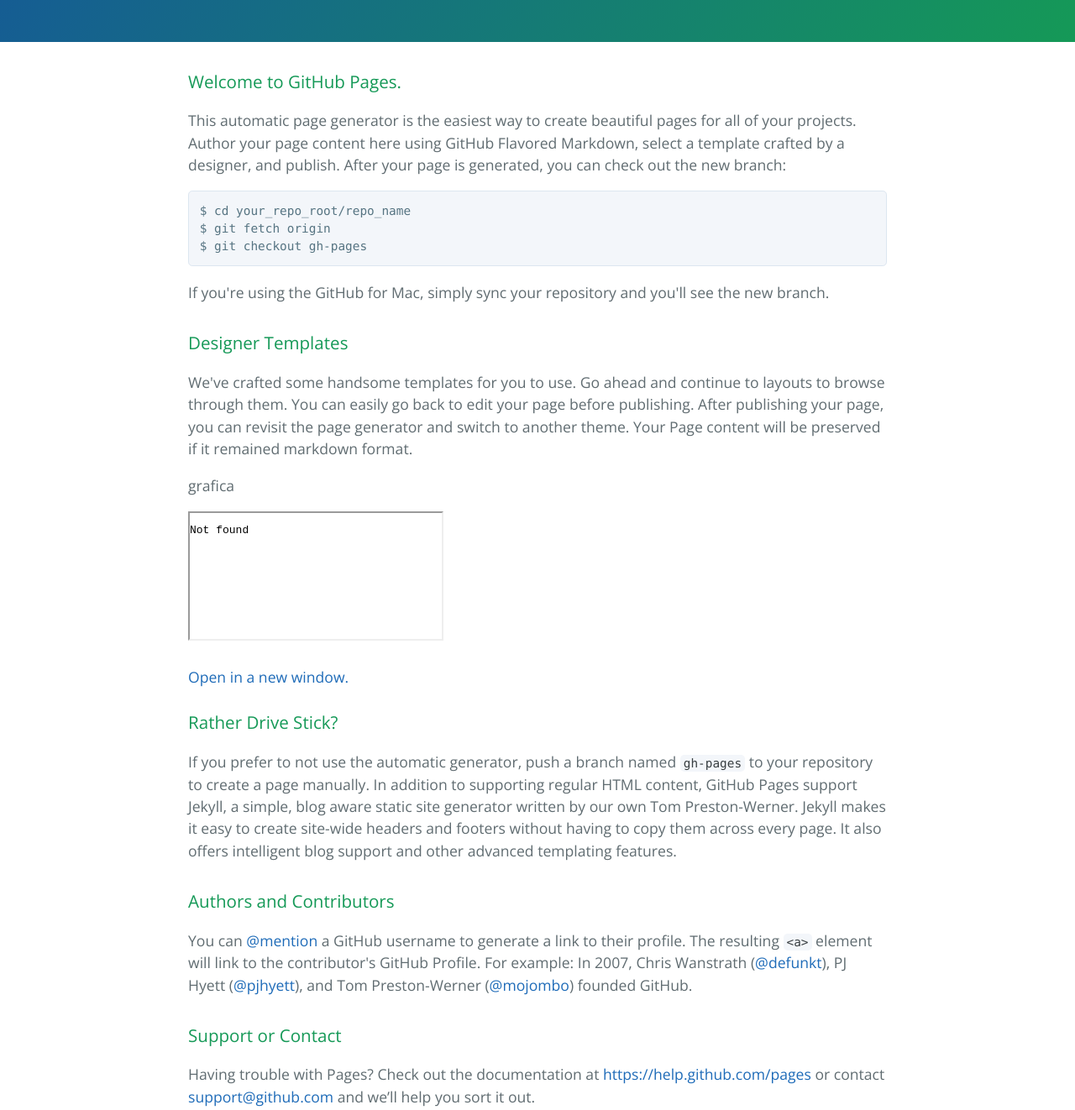
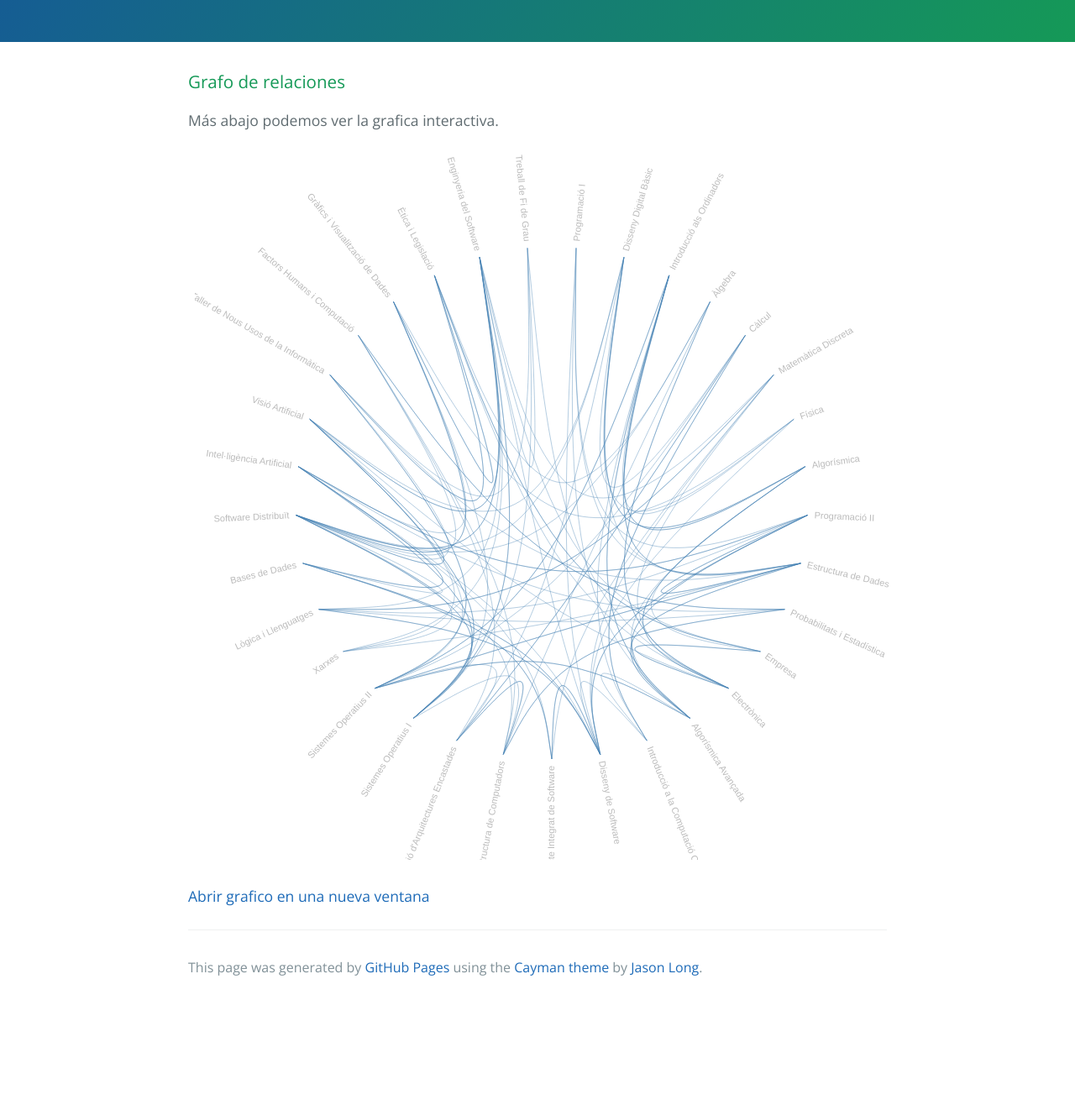
Before and after one commit to danielurdas/danielurdas.github.io, a plain HTML site: page index.html in a window 1280 px wide. Shown: the part 220-1542 px from the top of the page at 84% size. After the commit the page ends 1416 px from the top, so only its background shows below. Drawn offline with nearby package versions, Linux system fonts and the light colour scheme.

Commit message:
modificar website

```diff
--- a/grafica.html
+++ b/grafica.html
@@ -51,7 +51,7 @@
 <script src="https://cdnjs.cloudflare.com/ajax/libs/d3/3.5.5/d3.min.js"></script>
 <script>
 
-var diameter = 960,
+var diameter = 850,
     radius = diameter / 2,
     innerRadius = radius - 120;
 
--- a/index.html
+++ b/index.html
@@ -16,42 +16,33 @@
     </section>
 
     <section class="main-content">
-      <h3>
-<a id="welcome-to-github-pages" class="anchor" href="#welcome-to-github-pages" aria-hidden="true"><span class="octicon octicon-link"></span></a>Welcome to GitHub Pages.</h3>
-
-<p>This automatic page generator is the easiest way to create beautiful pages for all of your projects. Author your page content here using GitHub Flavored Markdown, select a template crafted by a designer, and publish. After your page is generated, you can check out the new branch:</p>
-
-<pre><code>$ cd your_repo_root/repo_name
-$ git fetch origin
-$ git checkout gh-pages
-</code></pre>
-
-<p>If you're using the GitHub for Mac, simply sync your repository and you'll see the new branch.</p>
 
 <h3>
-<a id="designer-templates" class="anchor" href="#designer-templates" aria-hidden="true"><span class="octicon octicon-link"></span></a>Designer Templates</h3>
+<a id="designer-templates" class="anchor" href="#designer-templates" aria-hidden="true"><span class="octicon octicon-link"></span></a>Grafo de relaciones</h3>
 
-<p>We've crafted some handsome templates for you to use. Go ahead and continue to layouts to browse through them. You can easily go back to edit your page before publishing. After publishing your page, you can revisit the page generator and switch to another theme. Your Page content will be preserved if it remained markdown format.</p>
+<p> Más abajo podemos ver la grafica interactiva.</p>
 
-<p> grafica </p>
 
-<iframe src="/grafica" marginwidth="0" marginheight="0" scrolling="no"></iframe>
-<p><aside><a style="position:relative;top:6px;" href="/grafica" target="_blank">Open in a new window.</a></aside>
+<script language="JavaScript">
+<!--
+function autoResize(id){
+    var newheight;
+    var newwidth;
 
-<h3>
-<a id="rather-drive-stick" class="anchor" href="#rather-drive-stick" aria-hidden="true"><span class="octicon octicon-link"></span></a>Rather Drive Stick?</h3>
+    if(document.getElementById){
+        newheight=document.getElementById(id).contentWindow.document .body.scrollHeight;
+        newwidth=document.getElementById(id).contentWindow.document .body.scrollWidth;
+    }
 
-<p>If you prefer to not use the automatic generator, push a branch named <code>gh-pages</code> to your repository to create a page manually. In addition to supporting regular HTML content, GitHub Pages support Jekyll, a simple, blog aware static site generator written by our own Tom Preston-Werner. Jekyll makes it easy to create site-wide headers and footers without having to copy them across every page. It also offers intelligent blog support and other advanced templating features.</p>
+    document.getElementById(id).height= (newheight) + "px";
+    document.getElementById(id).width= (newwidth) + "px";
+}
+//-->
+</script>
 
-<h3>
-<a id="authors-and-contributors" class="anchor" href="#authors-and-contributors" aria-hidden="true"><span class="octicon octicon-link"></span></a>Authors and Contributors</h3>
+<IFRAME SRC="grafica.html" width="100%" height="200px" scrolling="no" id="iframe1" marginheight="0" frameborder="0" onLoad="autoResize('iframe1');"></iframe>
 
-<p>You can <a href="https://github.com/blog/821" class="user-mention">@mention</a> a GitHub username to generate a link to their profile. The resulting <code>&lt;a&gt;</code> element will link to the contributor's GitHub Profile. For example: In 2007, Chris Wanstrath (<a href="https://github.com/defunkt" class="user-mention">@defunkt</a>), PJ Hyett (<a href="https://github.com/pjhyett" class="user-mention">@pjhyett</a>), and Tom Preston-Werner (<a href="https://github.com/mojombo" class="user-mention">@mojombo</a>) founded GitHub.</p>
-
-<h3>
-<a id="support-or-contact" class="anchor" href="#support-or-contact" aria-hidden="true"><span class="octicon octicon-link"></span></a>Support or Contact</h3>
-
-<p>Having trouble with Pages? Check out the documentation at <a href="https://help.github.com/pages">https://help.github.com/pages</a> or contact <a href="mailto:support@github.com">support@github.com</a> and we’ll help you sort it out.</p>
+<p><aside><a style="position:relative;top:6px;" href="grafica.html" target="_blank">Abrir grafico en una nueva ventana</a></aside>
 
       <footer class="site-footer">
 
@@ -60,6 +51,5 @@ $ git checkout gh-pages
 
     </section>
 
-
   </body>
 </html>
```
